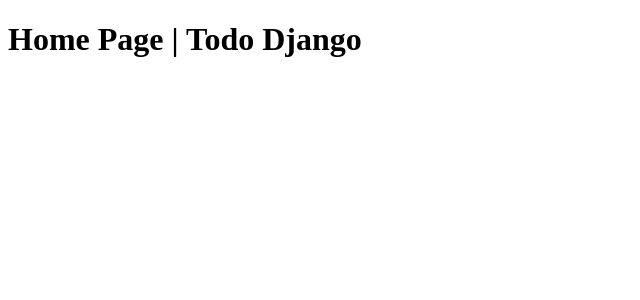
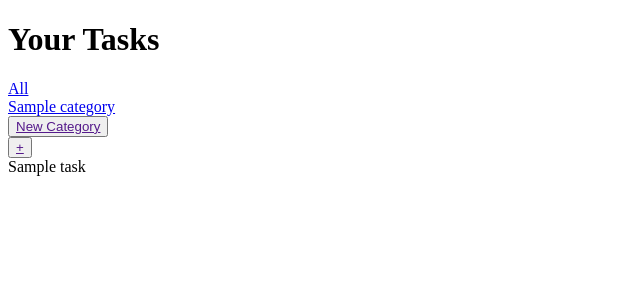
Before and after one commit to iamhimangshude/My-Django-Projects, a Django app: page / in a window 1280 px wide. Shown: the top 300 px of the page, without its empty margins (0-640 px from the left). Run offline with Django 5.2, Linux system fonts and the light colour scheme; tables that the repository leaves empty hold one stand-in row (values such as "Sample post").

Commit message:
Added templates
> Templates will now render the data from the models.

> Implemented conditional logic for rendering content in templates.

> Updated views and routes

> Added a cat_id field in Category model

** Migration Files were changed

```diff
--- a/todo_app/models.py
+++ b/todo_app/models.py
@@ -5,7 +5,8 @@
 
 
 class Category(models.Model):
-    cat_name = models.CharField(unique=True, max_length=31)
+    cat_id = models.UUIDField(default=uuid.uuid4, editable=False, primary_key=True)
+    cat_name = models.CharField("Category Name", unique=True, max_length=31)
 
     def __str__(self):
         return self.cat_name
--- a/todo_app/templates/todo_app/home.html
+++ b/todo_app/templates/todo_app/home.html
@@ -5,7 +5,29 @@
 {% endblock title %}
 
 {% block content %}
+    <header>
+        <h1>{% if cat_name != None %}{{ cat_name|capfirst }} Tasks{% else %}Your Tasks{% endif %}
+        </h1>
+        <nav>
+            <a href="{% url 'home' %}">All</a>
+            {% for cat in categories %}
+            <div class="scrollmenu">
+                <a href="{% url "home"  cat.cat_name|lower %}">{{ cat.cat_name }}</a>
+            </div>
+            {% endfor %}
+        </nav>
+        <button id="add-category"><a href="">New Category</a></button>
+    </header>
+    <main>
+        <button id="rounded-add-btn"><a href="">+</a></button>
+        {% if tasks %}
+            {% for task in tasks %}
+                <div class="task-items">
+                    {{ task.title }}
+                </div>
+            {% endfor %}
 
-    <h1>Home Page | Todo Django</h1>
+        {% endif %}
+    </main>
 
 {% endblock content %}
--- a/todo_app/urls.py
+++ b/todo_app/urls.py
@@ -4,4 +4,5 @@
 
 urlpatterns = [
     path("", views.home, name="home"),
+    path("<slug:slug>", views.home, name="home"),
 ]
--- a/todo_app/views.py
+++ b/todo_app/views.py
@@ -1,7 +1,22 @@
 from django.shortcuts import render
+
+from todo_app.models import Tasks, Category
 
 # Create your views here.
 
 
-def home(request):
-    return render(request, "todo_app/home.html")
+def home(request, slug=None):
+    tasks_data = Tasks.objects.all()
+    category_data = Category.objects.all()
+    context = {}
+    context["tasks"] = tasks_data
+    context["categories"] = category_data
+    context["cat_name"] = slug
+
+    if slug:
+        print(slug)  # DEBUG PRINT
+        all_tasks = Category.objects.get(cat_name__contains=slug).category.all()
+        context["tasks"] = all_tasks
+        context["cat_name"] = slug or None
+
+    return render(request, "todo_app/home.html", context)
```
Also changed, not shown: todo_app/migrations/0001_initial.py, todo_app/migrations/0002_alter_category_options_alter_tasks_options_and_more.py (deleted).
